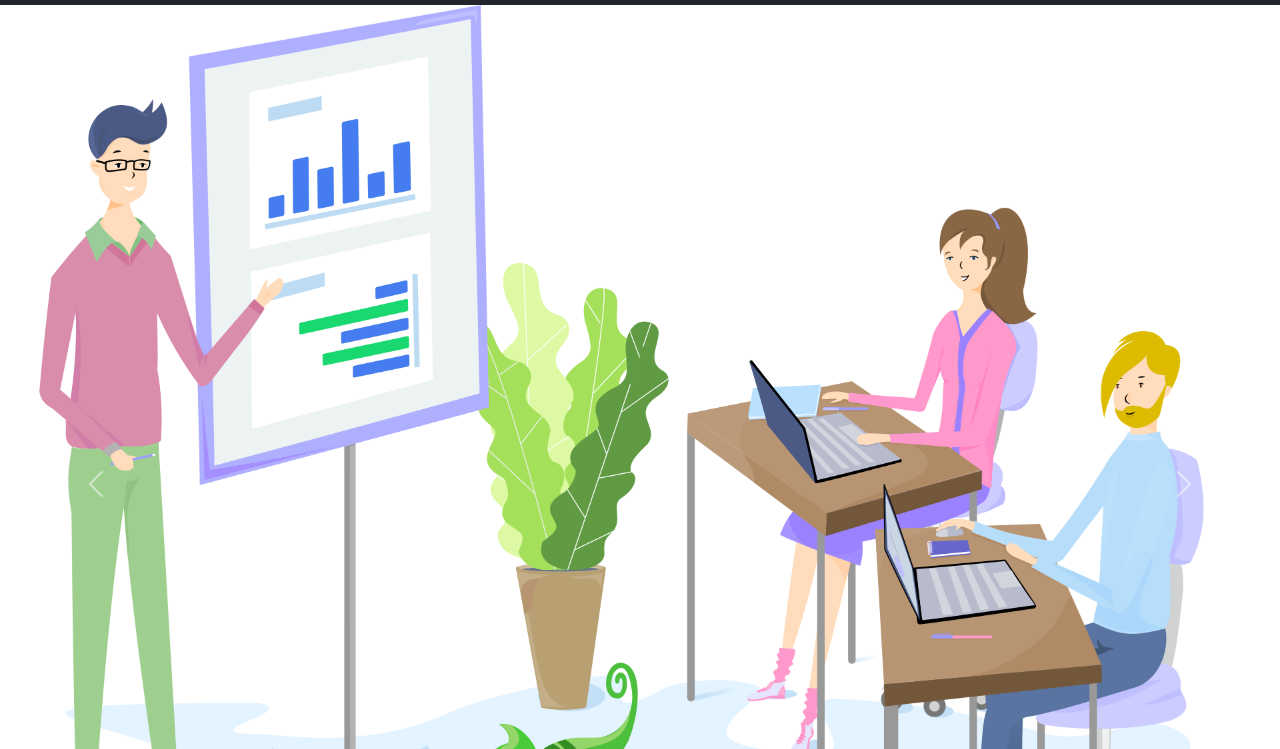
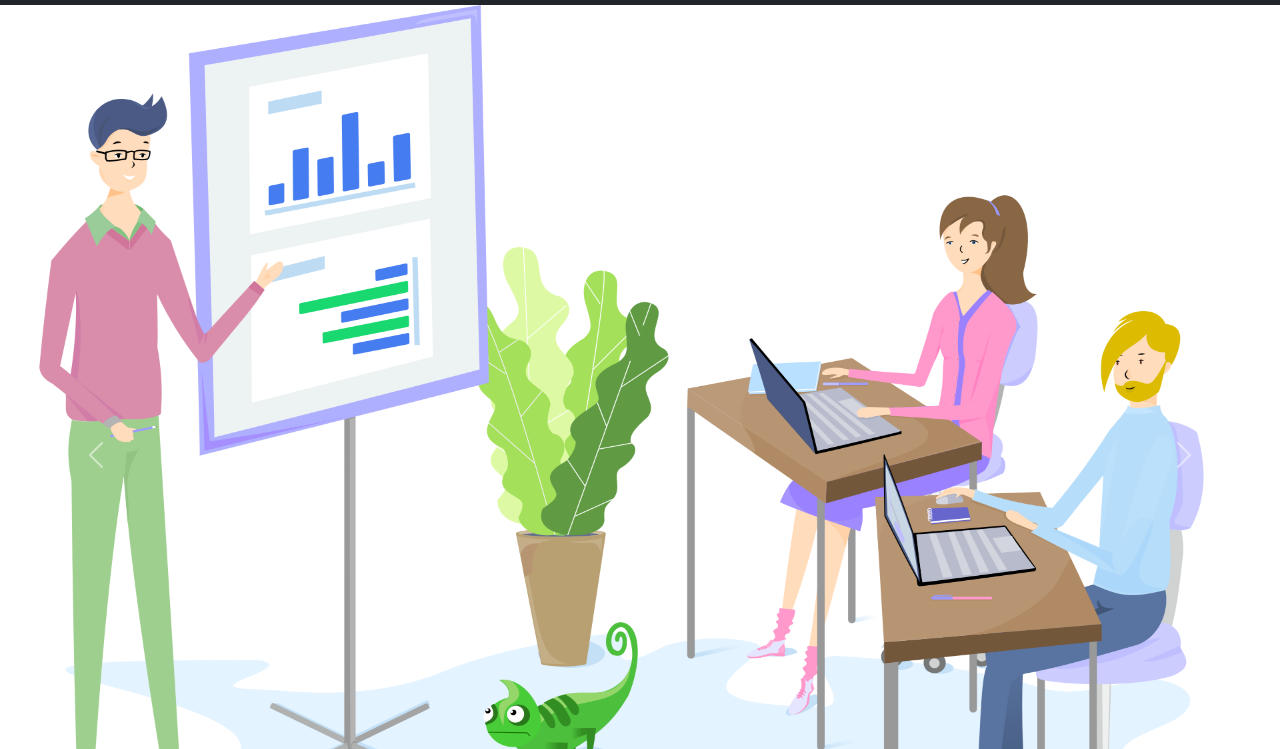
Before and after one commit to Wcoder547/wcoderbootstrap, a plain HTML site: page index.html in a window 1280 px wide. Shown: the part 51-800 px from the top of the page. Drawn offline with nearby package versions, Linux system fonts and the light colour scheme.

Commit message:
Update index.html

```diff
--- a/index.html
+++ b/index.html
@@ -59,7 +59,7 @@
         </div>
         <div class="carousel-inner">
           <div class="carousel-item active">
-            <img src="wcoder/crousal1.png" width: 1000px; height: 900px; class="d-block w-100" alt="...">
+            <img src="wcoder/crousal1.png" style="width:1000px; height: 900px;" class="d-block w-100" alt="...">
             <div class="carousel-caption d-none d-md-block text-dark">
 
               <button class="btn btn-primary">C/C++</button>
@@ -198,4 +198,5 @@
   crossorigin="anonymous"></script>
 
 
+
 </html>
```
